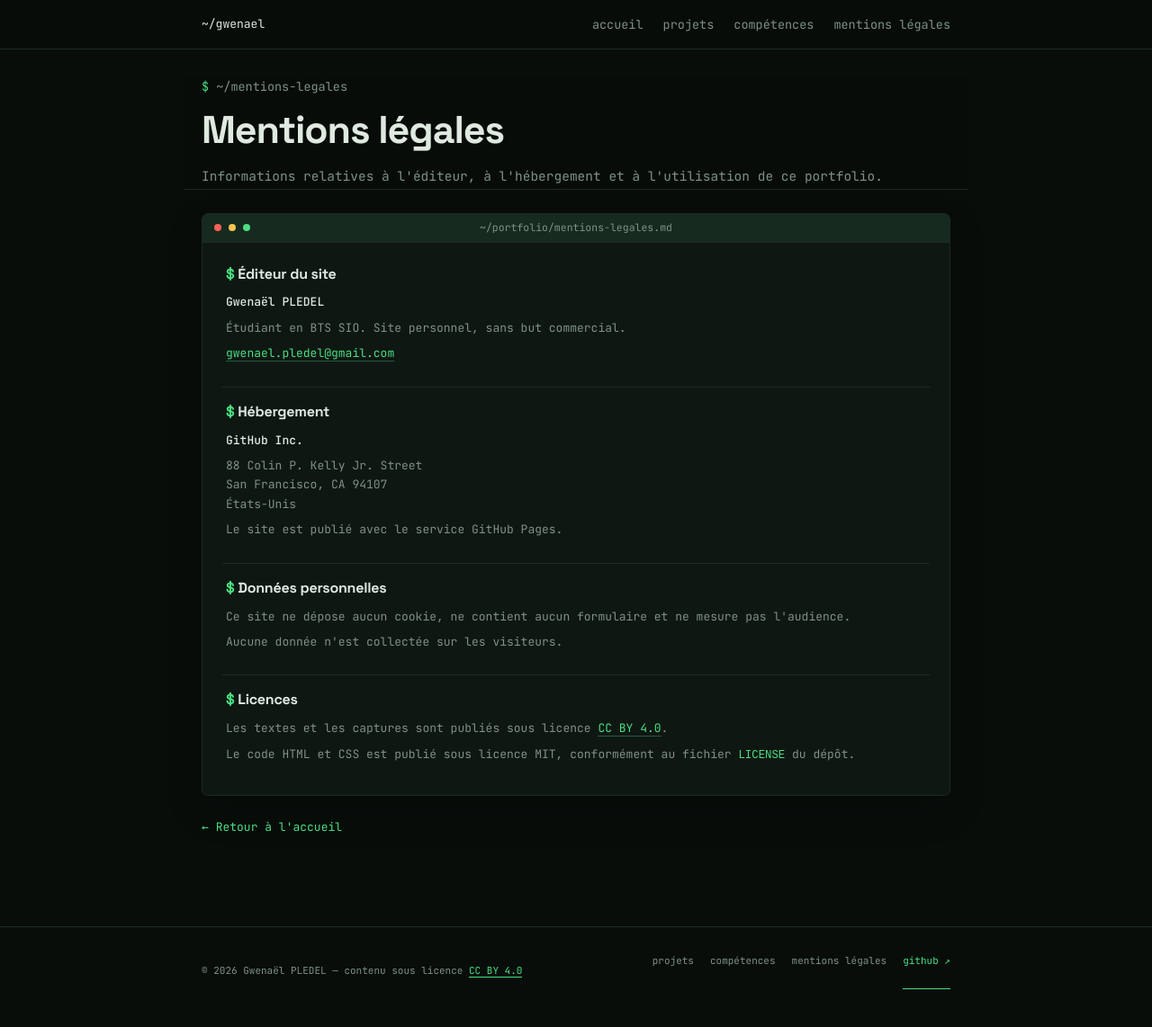
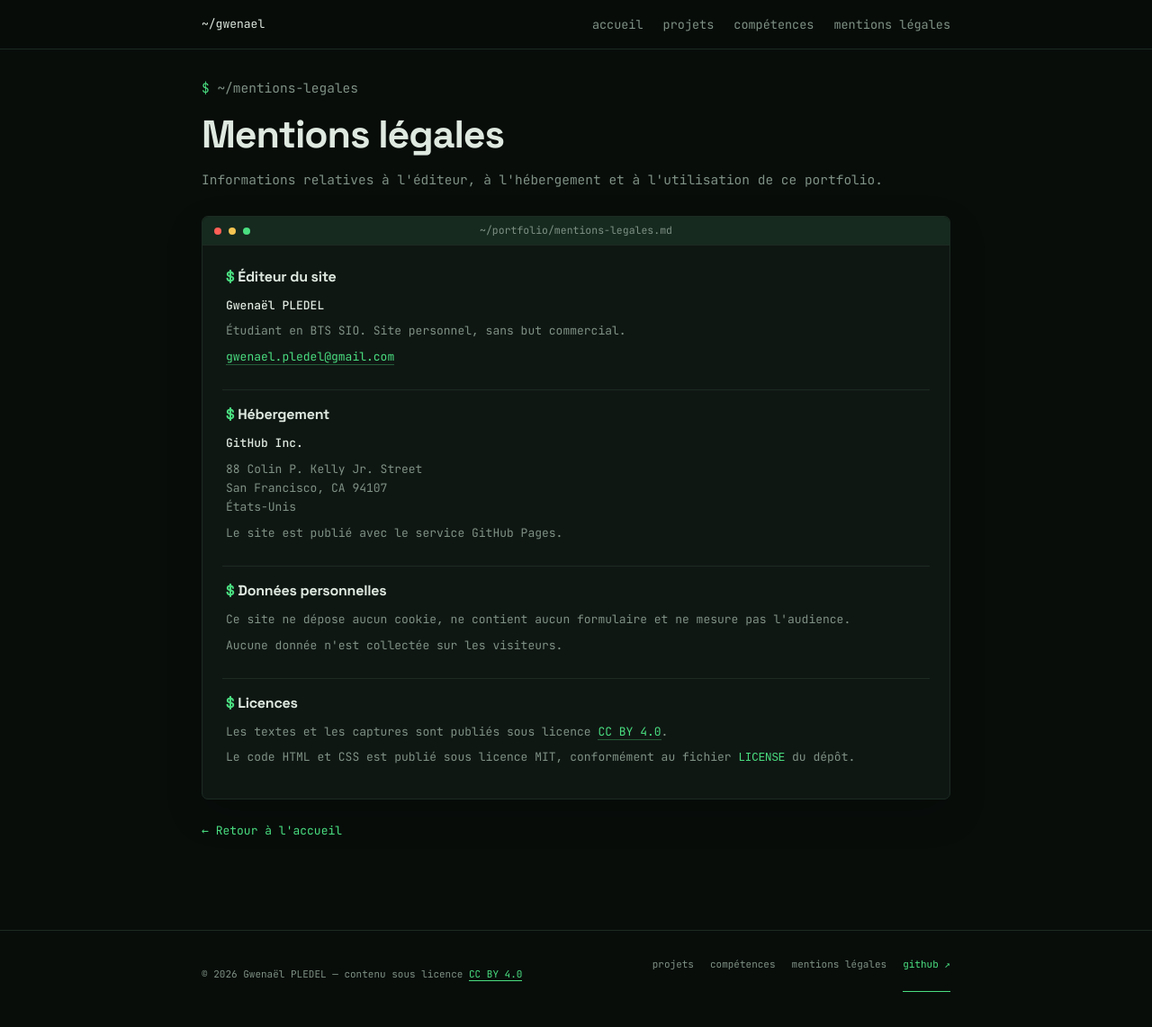
Before and after one commit to vzsca/Portfolio-Gwenael, a Jekyll site: the page built from mentions-legales.md, in a window 1280 px wide and 1143 px high. Shown: the whole window at 90% size. Built offline with Jekyll 4.4.1, drawn with Linux system fonts in a browser that asks for light colours.

Commit message:
Fix sticky legal heading and match profile typography

```diff
--- a/mentions-legales.md
+++ b/mentions-legales.md
@@ -4,11 +4,11 @@
 permalink: /mentions-legales/
 ---
 
-<header class="legal-page-heading">
+<div class="legal-page-heading profil">
   <p class="prompt">~/mentions-legales</p>
   <h1>Mentions légales</h1>
   <p>Informations relatives à l'éditeur, à l'hébergement et à l'utilisation de ce portfolio.</p>
-</header>
+</div>
 
 <div class="term legal-terminal">
   <div class="term-bar">
```
